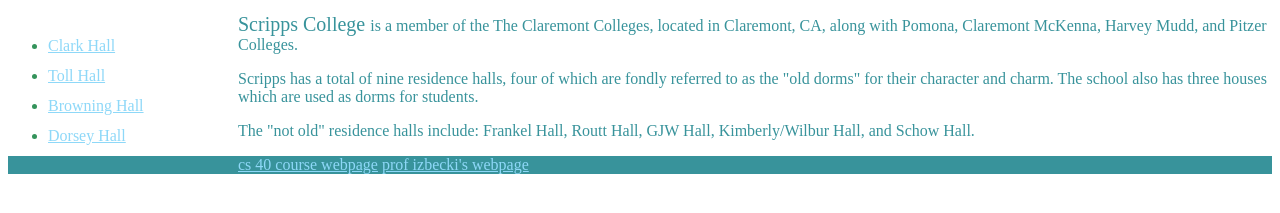
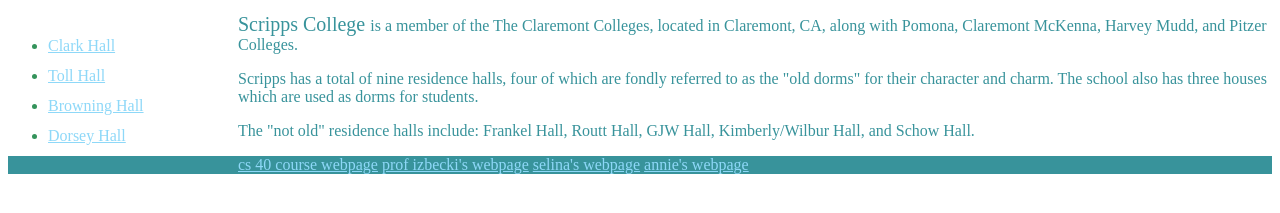
Before and after one commit to jamiehaughton/jamiehaughton.github.io, a plain HTML site: page index.html in a window 1280 px wide. Shown: the part 177-390 px from the top of the page. Drawn offline with Linux system fonts and the light colour scheme.

Commit message:
Update index.html

```diff
--- a/index.html
+++ b/index.html
@@ -50,6 +50,8 @@
 
 <a href="https://github.com/mikeizbicki/cmc-csci040">cs 40 course webpage</a>
 <a href="https://izbicki.me">prof izbecki's webpage</a>
+<a href="http://selina-28030.github.io">selina's webpage</a>
+<a href="http://Anniecave.github.io">annie's webpage</a>
 <div class="fb-like" data-href="https://www.facebook.com/scrippscollege/" data-width="" data-layout="standard" data-action="like" data-size="small" data-show-faces="true" data-share="true"></div>
 </div>
 </body>
```
